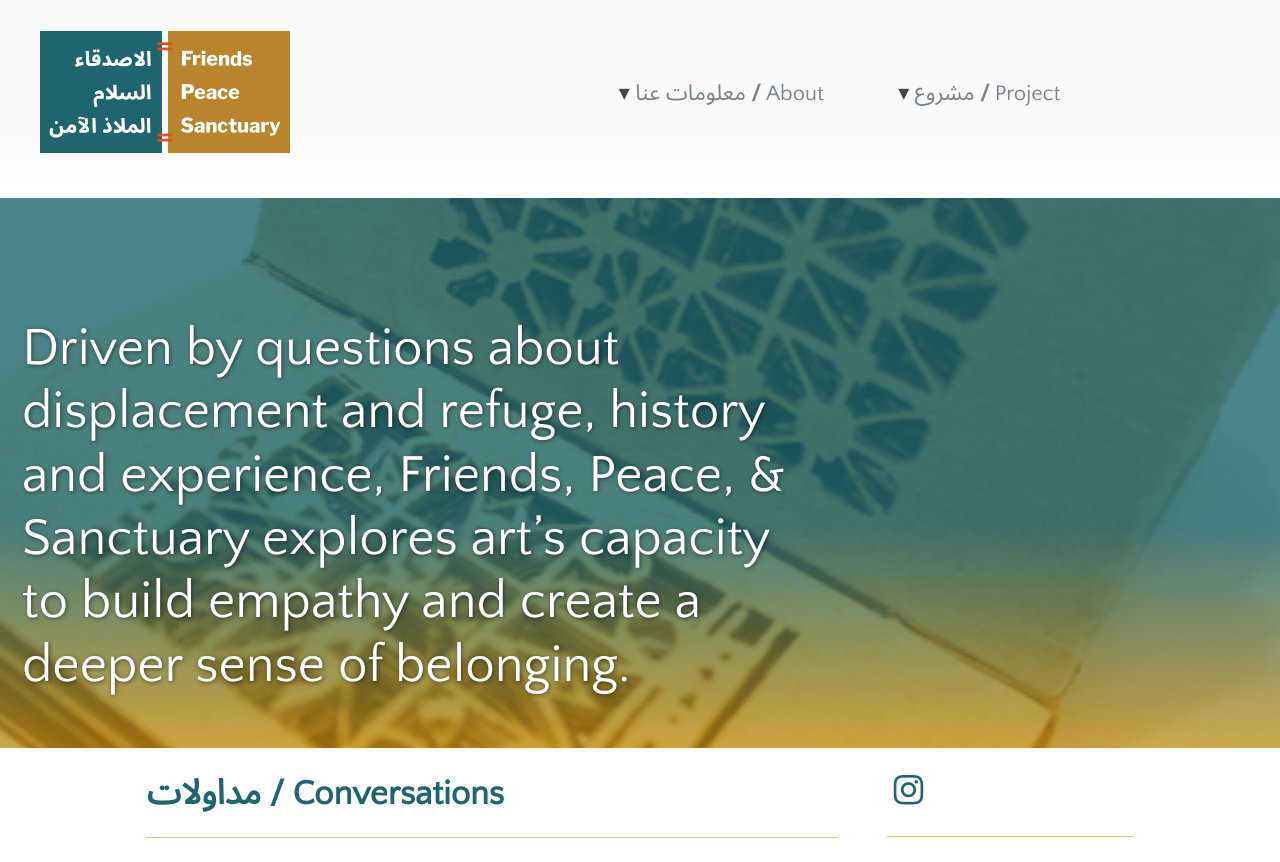
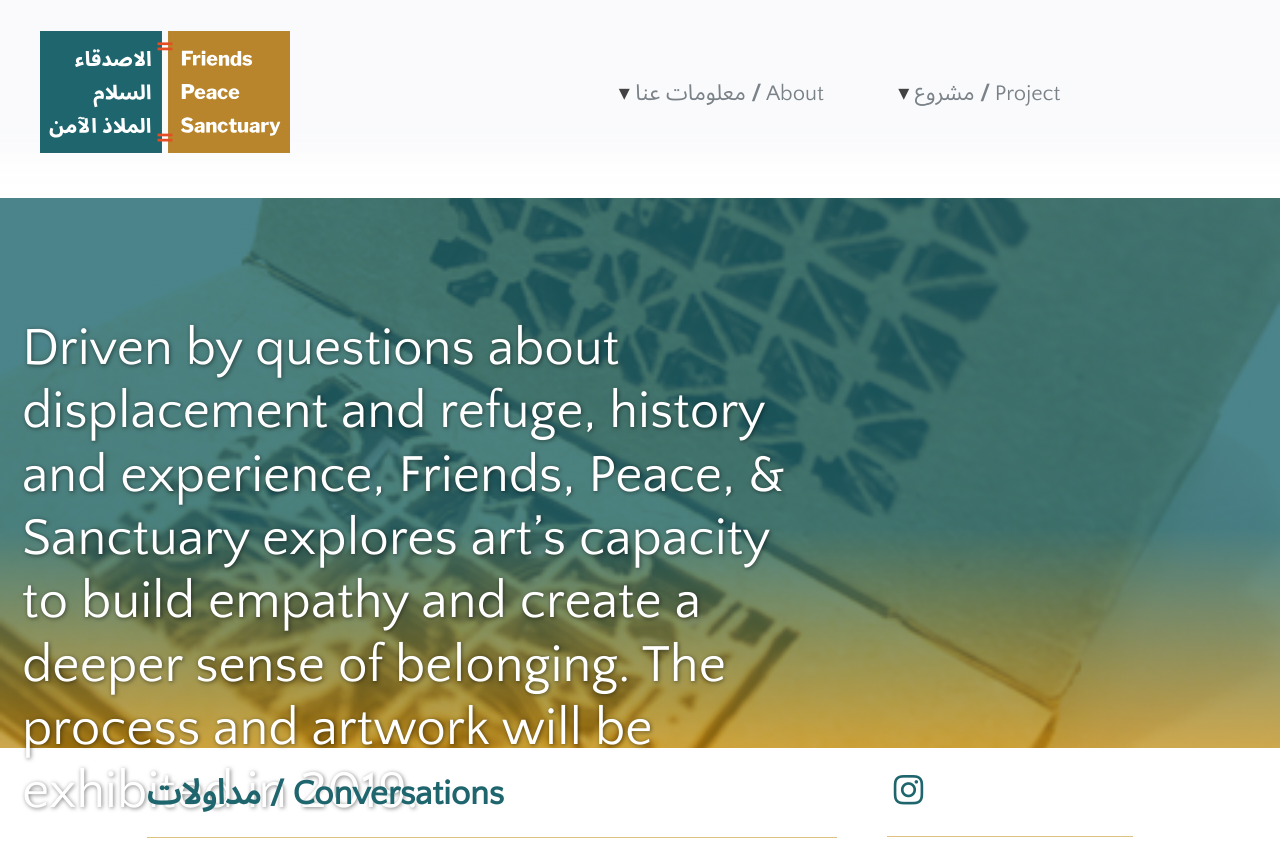
Before and after one commit to swat-ds/fps.swarthmore.edu, a Jekyll site: the page built from index.html, in a window 1280 px wide and 900 px high, cut to the strip 0-862 px from the top of the window. Built offline with Jekyll 4.4.1, drawn with Linux system fonts in a browser that asks for light colours; the list of posts is cut into pages by our own code; comment, search, counter and statistics services are not loaded.

Commit message:
Update index.html

```diff
--- a/index.html
+++ b/index.html
@@ -4,12 +4,17 @@ id: front-page
 classes:
   - front-page
 header: true
-excerpt: "Driven by questions about displacement and refuge, history and experience, Friends, Peace, &amp; Sanctuary explores art’s capacity to build empathy and create a deeper sense of belonging."
+excerpt: >-
+  Driven by questions about displacement and refuge, history and experience,
+  Friends, Peace, &amp; Sanctuary explores art’s capacity to build empathy and
+  create a deeper sense of belonging. The process and artwork will be exhibited
+  in 2019.
 include_categories:
   - conversations
   - works
   - workshops
   - public events
+published: true
 ---
 
 {% include page__hero.html %}
```
